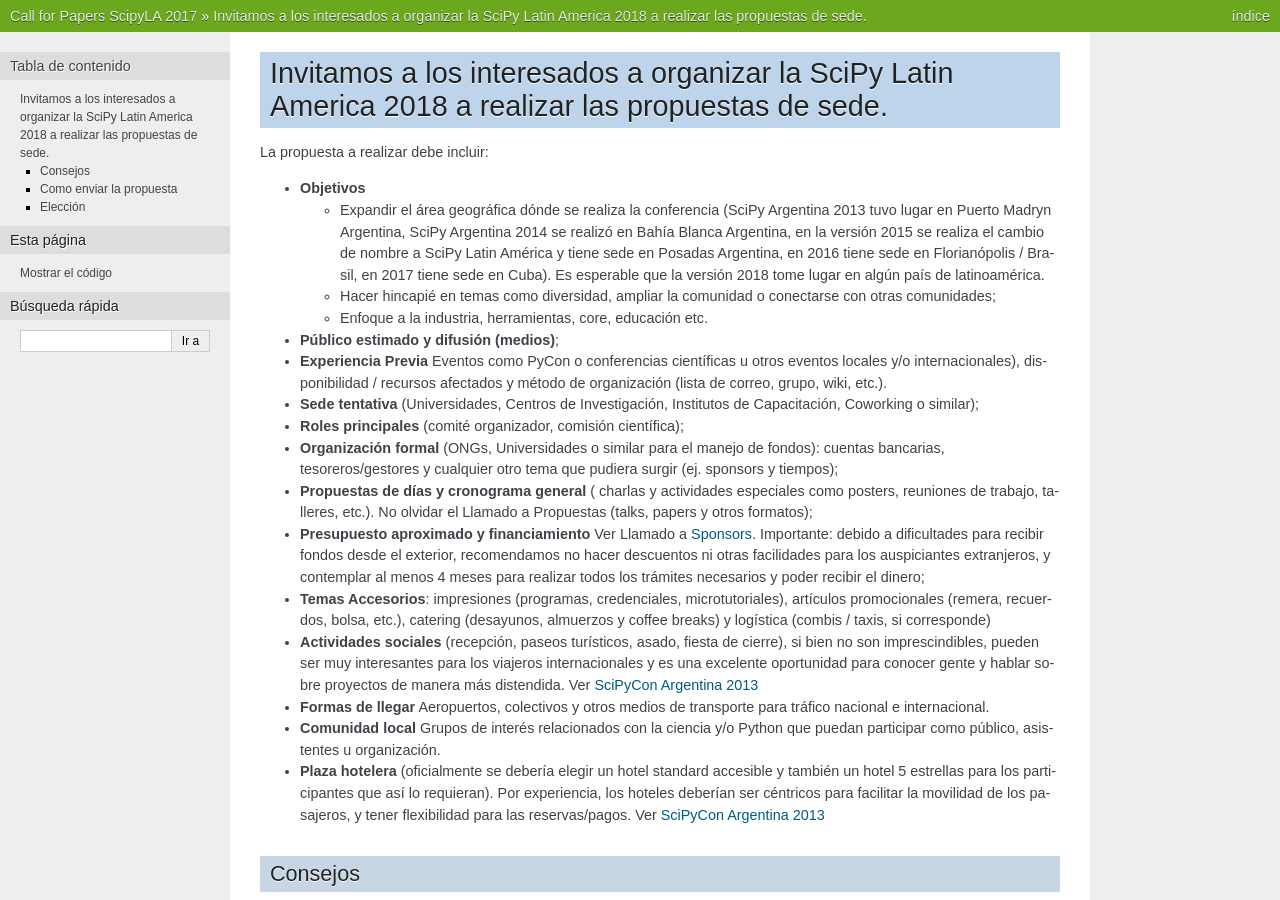
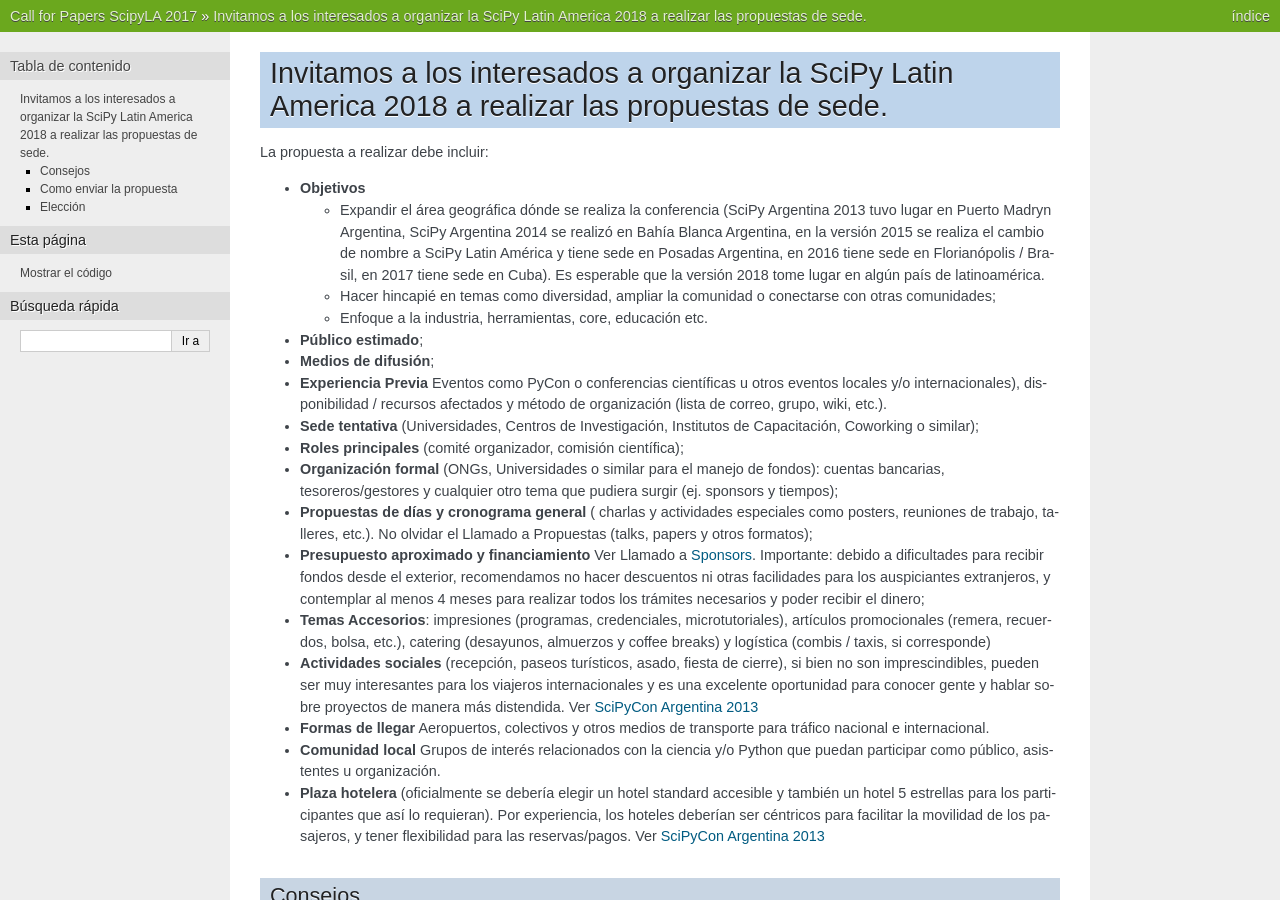
Before and after one commit to scipy-latinamerica/scipyla2017, a Sphinx documentation site: the page built from docs/Call_for_Sedes_ES.md, in a window 1280 px wide and 900 px high. Built offline with Sphinx 7.4.7, drawn with Linux system fonts in a browser that asks for light colours; formulas are drawn with MathJax 3.

```diff
--- a/docs/Call_for_Sedes_ES.md
+++ b/docs/Call_for_Sedes_ES.md
@@ -7,7 +7,8 @@ La propuesta a realizar debe incluir:
     - Hacer hincapié en temas como diversidad, ampliar la comunidad o conectarse con otras comunidades;
     - Enfoque a la industria, herramientas, core, educación etc.
 
-- **Público estimado y difusión (medios)**;
+- **Público estimado**;
+- **Medios de difusión**;
 - **Experiencia Previa** Eventos como PyCon o conferencias científicas u otros eventos locales y/o internacionales), disponibilidad / recursos afectados y método de organización (lista de correo, grupo, wiki, etc.).
 - **Sede tentativa** (Universidades, Centros de Investigación, Institutos de Capacitación, Coworking o similar);
 - **Roles principales** (comité organizador, comisión científica);
```
